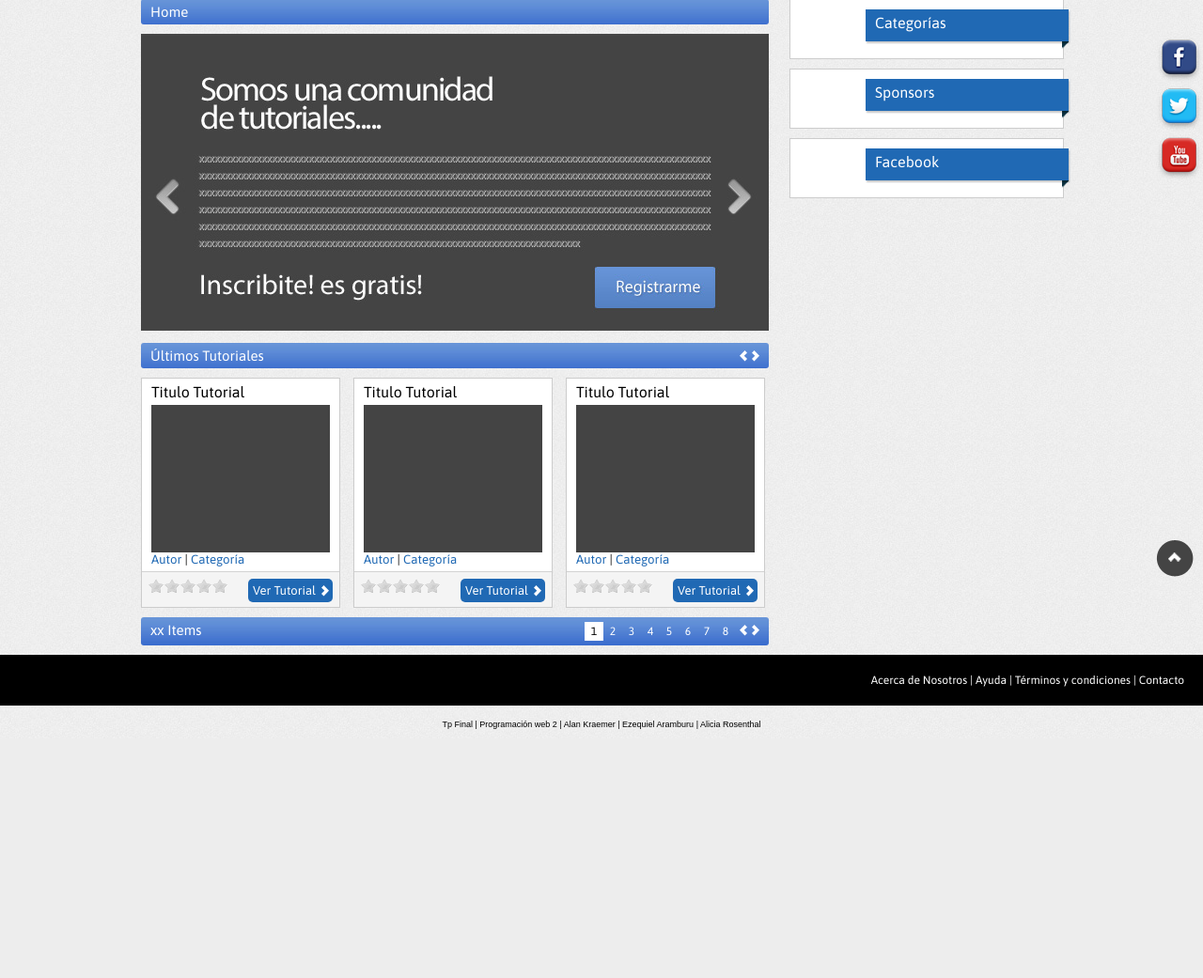
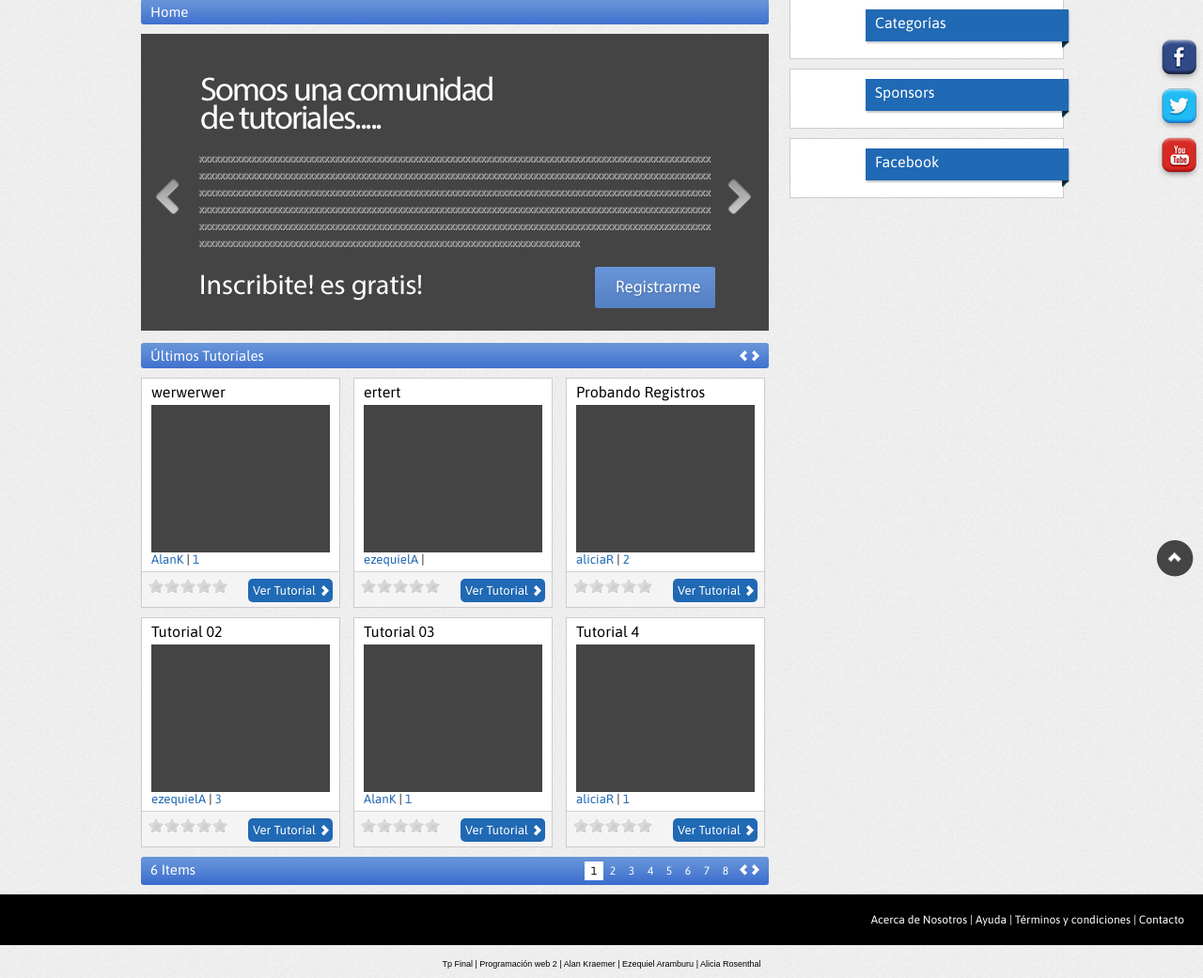
Before and after one commit to TrabajoPhp/tututo, a PHP site: page / in a window 1280 px wide. Shown: the part 161-1202 px from the top of the page at 94% size. Before the commit the page ends 937 px from the top, so only its background shows below. Run offline with PHP 8.4, Linux system fonts and the light colour scheme; data comes from the database, SQL or seed files in the repository.

Commit message:
tutoriales en home

```diff
--- a/index.php
+++ b/index.php
@@ -11,36 +11,31 @@
 						<a class="next" href="#"></a>
 						<a class="prev" href="#"></a>
 					</h3>
-					<div class="tut">
-						<h4>Titulo Tutorial</h4>
-						<img src="img/tutoriales/img_tut.jpg" alt="" />
-						<h5><a href="perfil.php">Autor</a> | <a href="tutoriales.php">Categoría</a></h5>
-						<div class="rating">
-							<div class="izq"><input name="star1" type="radio" class="star"/> <input name="star1" type="radio" class="star"/> <input name="star1" type="radio" class="star"/> <input name="star1" type="radio" class="star"/> <input name="star1" type="radio" class="star"/> </div>
-							<div class="der"><a href="tutorial.php">Ver Tutorial</a></div>
+					<?php require_once('conexion.php');
+					$registros=mysql_query("select * from tutorial INNER JOIN usuario ON(tutorial.autor=usuario.nickname) order by fecha desc",$con);
+					$i=0;
+					while($reg=mysql_fetch_array($registros))
+					{
+						$i++;
+						echo ('
+						<div class="tut">
+							<h4>'.$reg["titulo"].'</h4>
+							<img src="img/tutoriales/img_tut.jpg" alt="" />
+							<h5><a href="perfil.php?nickname='.$reg["autor"].'">'.$reg["autor"].'</a> | <a href="tutoriales.php?categoria='.$reg["categoriatut"].'">'.$reg["categoriatut"].'</a></h5>
+							<div class="rating">
+								<div class="izq"><input name="star'.$i.'" type="radio" class="star"/> <input name="star'.$i.'" type="radio" class="star"/> <input name="star'.$i.'" type="radio" class="star"/> <input name="star'.$i.'" type="radio" class="star"/> <input name="star'.$i.'" type="radio" class="star"/> </div>
+								<div class="der"><a href="tutorial.php?id='.$reg["id_tutorial"].'">Ver Tutorial</a></div>
+							</div>
 						</div>
-					</div>
-					<div class="tut">
-						<h4>Titulo Tutorial</h4>
-						<img src="img/tutoriales/img_tut.jpg" alt="" />
-						<h5><a href="perfil.php">Autor</a> | <a href="tutoriales.php">Categoría</a></h5>
-						<div class="rating">
-							<div class="izq"><input name="star2" type="radio" class="star"/> <input name="star2" type="radio" class="star"/> <input name="star2" type="radio" class="star"/> <input name="star2" type="radio" class="star"/> <input name="star2" type="radio" class="star"/> </div>
-							<div class="der"><a href="tutorial.php">Ver Tutorial</a></div>
-						</div>
-					</div>
-					<div class="tut">
-						<h4>Titulo Tutorial</h4>
-						<img src="img/tutoriales/img_tut.jpg" alt="" />
-						<h5><a href="perfil.php">Autor</a> | <a href="tutoriales.php">Categoría</a></h5>
-						<div class="rating">
-							<div class="izq"><input name="star3" type="radio" class="star"/> <input name="star3" type="radio" class="star"/> <input name="star3" type="radio" class="star"/> <input name="star3" type="radio" class="star"/> <input name="star3" type="radio" class="star"/> </div>
-							<div class="der"><a href="tutorial.php">Ver Tutorial</a></div>
-						</div>
-					</div>
+						');
+					}?>
 				</div>
 				<h3>
-					xx Items
+					<?php
+					$registro2=mysql_query("select count(*) as items from tutorial",$con);
+					$reg2=mysql_fetch_array($registro2);
+					echo ($reg2["items"].' Items');
+					?>
 					<a class="next" href="#"></a>
 					<a class="prev" href="#"></a>
 					<a class="pag" href="#">8</a>
```
